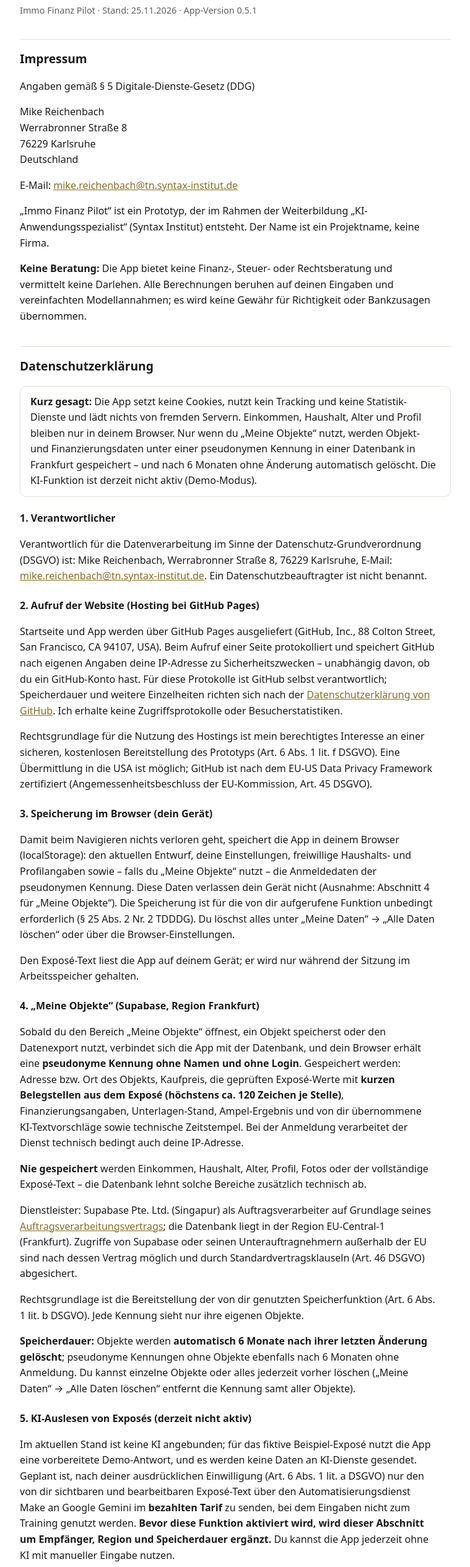
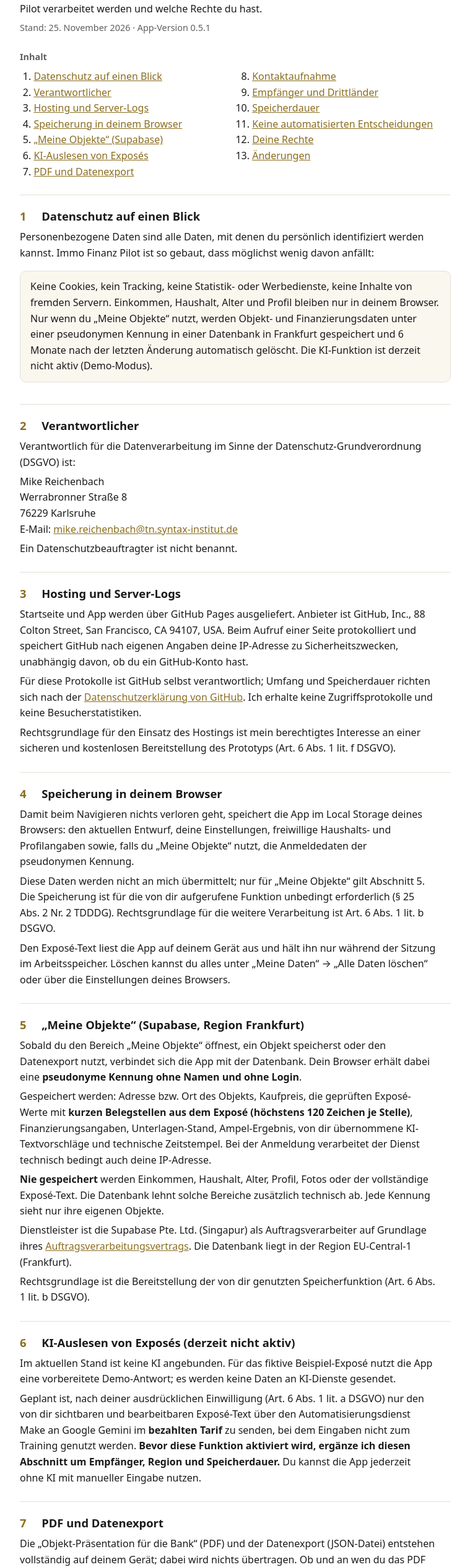
Before and after one commit to MikeSyntax/immo-finanz-pilot, a plain HTML site: page datenschutz.html in a window 1280 px wide. Shown: the part 132-2661 px from the top of the page at 62% size, without its empty margins (260-1019 px from the left). Drawn offline with Linux system fonts and the light colour scheme.

Commit message:
Changes impressum and data use

```diff
--- a/app/js/app.js
+++ b/app/js/app.js
@@ -673,7 +673,7 @@
 
   V.transparenz = function () {
     return '<h2>Über diesen Prototyp</h2><div class="karte"><p><b>Immo Finanz Pilot</b> ist ein Prototyp aus einem Abschlussprojekt der Weiterbildung „KI-Anwendungsspezialist“ (Syntax Institut). Version ' + IFP.VERSION + ".</p>" +
-      "<p><b>Anbieter / Impressum:</b><br>Mike Reichenbach<br>Werrabronner Straße 8<br>76229 Karlsruhe<br>E-Mail: <a href=\"mailto:mike.reichenbach@tn.syntax-institut.de\">mike.reichenbach@tn.syntax-institut.de</a></p><p><a href=\"../datenschutz.html\">Vollständiges Impressum und Datenschutzerklärung</a></p>" +
+      "<p><b>Anbieter / Impressum:</b><br>Mike Reichenbach<br>Werrabronner Straße 8<br>76229 Karlsruhe<br>E-Mail: <a href=\"mailto:mike.reichenbach@tn.syntax-institut.de\">mike.reichenbach@tn.syntax-institut.de</a></p><p><a href=\"../impressum.html\">Impressum</a> · <a href=\"../datenschutz.html\">Datenschutzerklärung</a></p>" +
       "<p><b>Was die App nicht ist:</b> keine Finanz-, Steuer- oder Rechtsberatung · keine Darlehensvermittlung · verkauft nichts · verdient nicht an Finanzierungen.</p></div>" +
       '<h2>Datenfluss</h2><div class="datenfluss"><div class="box"><b>1 · Dein Gerät</b><br><span class="klein">PDF wird hier in Text umgewandelt</span></div><div class="box"><b>2 · Make</b><br><span class="klein">leitet nur den Exposé-Text weiter</span></div><div class="box"><b>3 · KI-Dienst (Gemini)</b><br><span class="klein">liest Angaben aus, rechnet nie</span></div><div class="box lokal"><b>Bleibt auf dem Gerät</b><br><span class="klein">Einkommen, Haushalt, Alter, Profil, Fotos</span></div></div>' +
       '<div class="karte" style="margin-top:1rem"><h3>Speicherung</h3><ul><li>Entwurf und Einstellungen: im Browser dieses Geräts.</li><li>„Meine Objekte“: in <b>Supabase (Region EU, Frankfurt)</b> unter einer <b>pseudonymen Kennung</b> ohne Namen und ohne Login – nur Objekt- und Finanzierungsdaten mit kurzen Belegstellen aus dem Exposé (max. ca. 120 Zeichen). Jede Kennung sieht nur ihre eigenen Objekte. <b>Automatische Löschung 6 Monate nach der letzten Änderung</b>; vorher jederzeit unter „Meine Daten“.</li><li>Exposé-Text: wird von der App nicht gespeichert, nur kurze Belegstellen (siehe oben). Nach Anbindung der KI kann er kurzzeitig im Make-Ausführungsprotokoll stehen; die Frist wird vor der Live-Anbindung festgelegt und hier genannt.</li><li>KI-Dienst: geplant ist Google Gemini über Make im <b>bezahlten Tarif mit Datenschutz-Zusatz – Eingaben werden nicht zum Training genutzt</b>. Trotzdem geht nur der Exposé-Text an die KI, den du vorher sehen und kürzen kannst – nie Einkommen, Haushalt, Alter, Profil oder Fotos. Im Prototyp ist die Live-KI noch nicht angeschlossen (Demo-Modus).</li><li>Rechenregeln: Formel-Spezifikation ' + IFP.SPEZ + ' – alle Werte rechnet die App selbst.</li></ul><p><a href="#daten">Daten exportieren oder löschen</a> · <a href="../datenschutz.html">Datenschutzerklärung</a></p></div>' +
--- a/datenschutz.html
+++ b/datenschutz.html
@@ -3,81 +3,141 @@
 <head>
 <meta charset="utf-8">
 <meta name="viewport" content="width=device-width, initial-scale=1">
-<title>Impressum &amp; Datenschutz – Immo Finanz Pilot</title>
+<title>Datenschutzerklärung – Immo Finanz Pilot</title>
 <meta name="robots" content="noindex">
 <link rel="icon" type="image/png" sizes="32x32" href="assets/favicon-32.png">
 <style>
-  :root{--bg:#FFFFFF;--text:#1A1A1A;--gold:#A8841F;--gold-text:#8A6D1F;--muted:#5F5F5F;--linie:#E4E0D6}
-  @media (prefers-color-scheme: dark){:root{--bg:#141416;--text:#F2F2F2;--gold-text:#E0C36A;--muted:#BDBDBD;--linie:#3A3A3E}}
+  :root{--bg:#FFFFFF;--text:#1A1A1A;--gold-text:#8A6D1F;--muted:#5F5F5F;--linie:#E4E0D6;--flaeche:#FAF7EF}
+  @media (prefers-color-scheme: dark){:root{--bg:#141416;--text:#F2F2F2;--gold-text:#E0C36A;--muted:#BDBDBD;--linie:#3A3A3E;--flaeche:#1E1E21}}
   *{box-sizing:border-box}
   body{margin:0;background:var(--bg);color:var(--text);font-family:system-ui,-apple-system,"Segoe UI",Roboto,sans-serif;line-height:1.6}
   main{max-width:46rem;margin:0 auto;padding:32px 20px 64px}
-  h1{font-size:1.6rem;margin:0 0 .25rem}
-  h2{font-size:1.2rem;margin:2.2rem 0 .5rem;padding-top:1rem;border-top:1px solid var(--linie)}
-  h3{font-size:1rem;margin:1.4rem 0 .3rem}
+  .ueber{font-size:.8rem;letter-spacing:.08em;text-transform:uppercase;color:var(--gold-text);font-weight:700;margin:0}
+  h1{font-size:1.8rem;margin:.2rem 0 .4rem}
+  h2{font-size:1.15rem;margin:0 0 .4rem;display:flex;gap:.6rem;align-items:baseline}
+  h2 .nr{color:var(--gold-text);font-variant-numeric:tabular-nums;min-width:1.6rem}
+  section{padding:1.2rem 0;border-top:1px solid var(--linie)}
   p,li{max-width:42rem}
+  p{margin:.35rem 0}
   a{color:var(--gold-text)}
   a:focus-visible{outline:3px solid var(--text);outline-offset:2px}
   .klein{font-size:.9rem;color:var(--muted)}
-  .kasten{border:1px solid var(--linie);border-radius:10px;padding:12px 16px;margin:1rem 0}
-  nav.oben{margin-bottom:1.5rem}
-  table{border-collapse:collapse;width:100%;font-size:.95rem}
-  th,td{border:1px solid var(--linie);padding:6px 8px;text-align:left;vertical-align:top}
+  .kasten{background:var(--flaeche);border:1px solid var(--linie);border-radius:10px;padding:12px 16px;margin:1rem 0}
+  ol.inhalt{columns:2;column-gap:2rem;padding-left:1.4rem;margin:.5rem 0}
+  @media (max-width:560px){ol.inhalt{columns:1}}
+  nav{margin:1.5rem 0}
+  nav.unten a{margin-right:1rem}
 </style>
 </head>
 <body>
 <main>
-<nav class="oben" aria-label="Zurück"><a href="./">← Startseite</a> · <a href="app/">Zum Prototyp</a></nav>
-<h1>Impressum &amp; Datenschutzerklärung</h1>
-<p class="klein">Immo Finanz Pilot · Stand: 25.11.2026 · App-Version 0.5.1</p>
+<p class="ueber">Immo Finanz Pilot · Datenschutz und Transparenz</p>
+<h1>Datenschutzerklärung</h1>
+<p>Hier erfährst du, welche personenbezogenen Daten bei der Nutzung von Immo Finanz Pilot verarbeitet werden und welche Rechte du hast.</p>
+<p class="klein">Stand: 25. November 2026 · App-Version 0.5.1</p>
 
-<h2 id="impressum">Impressum</h2>
-<p>Angaben gemäß § 5 Digitale-Dienste-Gesetz (DDG)</p>
-<p>Mike Reichenbach<br>Werrabronner Straße 8<br>76229 Karlsruhe<br>Deutschland</p>
-<p>E-Mail: <a href="mailto:mike.reichenbach@tn.syntax-institut.de">mike.reichenbach@tn.syntax-institut.de</a></p>
-<p>„Immo Finanz Pilot“ ist ein Prototyp, der im Rahmen der Weiterbildung „KI-Anwendungsspezialist“ (Syntax Institut) entsteht. Der Name ist ein Projektname, keine Firma.</p>
-<p><b>Keine Beratung:</b> Die App bietet keine Finanz-, Steuer- oder Rechtsberatung und vermittelt keine Darlehen. Alle Berechnungen beruhen auf deinen Eingaben und vereinfachten Modellannahmen; es wird keine Gewähr für Richtigkeit oder Bankzusagen übernommen.</p>
+<nav aria-label="Inhaltsverzeichnis">
+<p class="klein" style="margin-bottom:0"><b>Inhalt</b></p>
+<ol class="inhalt">
+  <li><a href="#ueberblick">Datenschutz auf einen Blick</a></li>
+  <li><a href="#verantwortlicher">Verantwortlicher</a></li>
+  <li><a href="#hosting">Hosting und Server-Logs</a></li>
+  <li><a href="#browser">Speicherung in deinem Browser</a></li>
+  <li><a href="#objekte">„Meine Objekte“ (Supabase)</a></li>
+  <li><a href="#ki">KI-Auslesen von Exposés</a></li>
+  <li><a href="#pdf">PDF und Datenexport</a></li>
+  <li><a href="#kontakt">Kontaktaufnahme</a></li>
+  <li><a href="#empfaenger">Empfänger und Drittländer</a></li>
+  <li><a href="#speicherdauer">Speicherdauer</a></li>
+  <li><a href="#entscheidungen">Keine automatisierten Entscheidungen</a></li>
+  <li><a href="#rechte">Deine Rechte</a></li>
+  <li><a href="#aenderungen">Änderungen</a></li>
+</ol>
+</nav>
 
-<h2 id="datenschutz">Datenschutzerklärung</h2>
-<div class="kasten"><b>Kurz gesagt:</b> Die App setzt keine Cookies, nutzt kein Tracking und keine Statistik-Dienste und lädt nichts von fremden Servern. Einkommen, Haushalt, Alter und Profil bleiben nur in deinem Browser. Nur wenn du „Meine Objekte“ nutzt, werden Objekt- und Finanzierungsdaten unter einer pseudonymen Kennung in einer Datenbank in Frankfurt gespeichert – und nach 6 Monaten ohne Änderung automatisch gelöscht. Die KI-Funktion ist derzeit nicht aktiv (Demo-Modus).</div>
+<section id="ueberblick">
+<h2><span class="nr">1</span>Datenschutz auf einen Blick</h2>
+<p>Personenbezogene Daten sind alle Daten, mit denen du persönlich identifiziert werden kannst. Immo Finanz Pilot ist so gebaut, dass möglichst wenig davon anfällt:</p>
+<div class="kasten">Keine Cookies, kein Tracking, keine Statistik- oder Werbedienste, keine Inhalte von fremden Servern. Einkommen, Haushalt, Alter und Profil bleiben nur in deinem Browser. Nur wenn du „Meine Objekte“ nutzt, werden Objekt- und Finanzierungsdaten unter einer pseudonymen Kennung in einer Datenbank in Frankfurt gespeichert und 6 Monate nach der letzten Änderung automatisch gelöscht. Die KI-Funktion ist derzeit nicht aktiv (Demo-Modus).</div>
+</section>
 
-<h3>1. Verantwortlicher</h3>
-<p>Verantwortlich für die Datenverarbeitung im Sinne der Datenschutz-Grundverordnung (DSGVO) ist: Mike Reichenbach, Werrabronner Straße 8, 76229 Karlsruhe, E-Mail: <a href="mailto:mike.reichenbach@tn.syntax-institut.de">mike.reichenbach@tn.syntax-institut.de</a>. Ein Datenschutzbeauftragter ist nicht benannt.</p>
+<section id="verantwortlicher">
+<h2><span class="nr">2</span>Verantwortlicher</h2>
+<p>Verantwortlich für die Datenverarbeitung im Sinne der Datenschutz-Grundverordnung (DSGVO) ist:</p>
+<p>Mike Reichenbach<br>Werrabronner Straße 8<br>76229 Karlsruhe<br>E-Mail: <a href="mailto:mike.reichenbach@tn.syntax-institut.de">mike.reichenbach@tn.syntax-institut.de</a></p>
+<p>Ein Datenschutzbeauftragter ist nicht benannt.</p>
+</section>
 
-<h3>2. Aufruf der Website (Hosting bei GitHub Pages)</h3>
-<p>Startseite und App werden über GitHub Pages ausgeliefert (GitHub, Inc., 88 Colton Street, San Francisco, CA 94107, USA). Beim Aufruf einer Seite protokolliert und speichert GitHub nach eigenen Angaben deine IP-Adresse zu Sicherheitszwecken – unabhängig davon, ob du ein GitHub-Konto hast. Für diese Protokolle ist GitHub selbst verantwortlich; Speicherdauer und weitere Einzelheiten richten sich nach der <a href="https://docs.github.com/de/site-policy/privacy-policies/github-general-privacy-statement">Datenschutzerklärung von GitHub</a>. Ich erhalte keine Zugriffsprotokolle oder Besucherstatistiken.</p>
-<p>Rechtsgrundlage für die Nutzung des Hostings ist mein berechtigtes Interesse an einer sicheren, kostenlosen Bereitstellung des Prototyps (Art. 6 Abs. 1 lit. f DSGVO). Eine Übermittlung in die USA ist möglich; GitHub ist nach dem EU-US Data Privacy Framework zertifiziert (Angemessenheitsbeschluss der EU-Kommission, Art. 45 DSGVO).</p>
+<section id="hosting">
+<h2><span class="nr">3</span>Hosting und Server-Logs</h2>
+<p>Startseite und App werden über GitHub Pages ausgeliefert. Anbieter ist GitHub, Inc., 88 Colton Street, San Francisco, CA 94107, USA. Beim Aufruf einer Seite protokolliert und speichert GitHub nach eigenen Angaben deine IP-Adresse zu Sicherheitszwecken, unabhängig davon, ob du ein GitHub-Konto hast.</p>
+<p>Für diese Protokolle ist GitHub selbst verantwortlich; Umfang und Speicherdauer richten sich nach der <a href="https://docs.github.com/de/site-policy/privacy-policies/github-general-privacy-statement">Datenschutzerklärung von GitHub</a>. Ich erhalte keine Zugriffsprotokolle und keine Besucherstatistiken.</p>
+<p>Rechtsgrundlage für den Einsatz des Hostings ist mein berechtigtes Interesse an einer sicheren und kostenlosen Bereitstellung des Prototyps (Art. 6 Abs. 1 lit. f DSGVO).</p>
+</section>
 
-<h3>3. Speicherung im Browser (dein Gerät)</h3>
-<p>Damit beim Navigieren nichts verloren geht, speichert die App in deinem Browser (localStorage): den aktuellen Entwurf, deine Einstellungen, freiwillige Haushalts- und Profilangaben sowie – falls du „Meine Objekte“ nutzt – die Anmeldedaten der pseudonymen Kennung. Diese Daten verlassen dein Gerät nicht (Ausnahme: Abschnitt 4 für „Meine Objekte“). Die Speicherung ist für die von dir aufgerufene Funktion unbedingt erforderlich (§ 25 Abs. 2 Nr. 2 TDDDG). Du löschst alles unter „Meine Daten“ → „Alle Daten löschen“ oder über die Browser-Einstellungen.</p>
-<p>Den Exposé-Text liest die App auf deinem Gerät; er wird nur während der Sitzung im Arbeitsspeicher gehalten.</p>
+<section id="browser">
+<h2><span class="nr">4</span>Speicherung in deinem Browser</h2>
+<p>Damit beim Navigieren nichts verloren geht, speichert die App im Local Storage deines Browsers: den aktuellen Entwurf, deine Einstellungen, freiwillige Haushalts- und Profilangaben sowie, falls du „Meine Objekte“ nutzt, die Anmeldedaten der pseudonymen Kennung.</p>
+<p>Diese Daten werden nicht an mich übermittelt; nur für „Meine Objekte“ gilt Abschnitt 5. Die Speicherung ist für die von dir aufgerufene Funktion unbedingt erforderlich (§ 25 Abs. 2 Nr. 2 TDDDG). Rechtsgrundlage für die weitere Verarbeitung ist Art. 6 Abs. 1 lit. b DSGVO.</p>
+<p>Den Exposé-Text liest die App auf deinem Gerät aus und hält ihn nur während der Sitzung im Arbeitsspeicher. Löschen kannst du alles unter „Meine Daten“ → „Alle Daten löschen“ oder über die Einstellungen deines Browsers.</p>
+</section>
 
-<h3>4. „Meine Objekte“ (Supabase, Region Frankfurt)</h3>
-<p>Sobald du den Bereich „Meine Objekte“ öffnest, ein Objekt speicherst oder den Datenexport nutzt, verbindet sich die App mit der Datenbank, und dein Browser erhält eine <b>pseudonyme Kennung ohne Namen und ohne Login</b>. Gespeichert werden: Adresse bzw. Ort des Objekts, Kaufpreis, die geprüften Exposé-Werte mit <b>kurzen Belegstellen aus dem Exposé (höchstens ca. 120 Zeichen je Stelle)</b>, Finanzierungsangaben, Unterlagen-Stand, Ampel-Ergebnis und von dir übernommene KI-Textvorschläge sowie technische Zeitstempel. Bei der Anmeldung verarbeitet der Dienst technisch bedingt auch deine IP-Adresse.</p>
-<p><b>Nie gespeichert</b> werden Einkommen, Haushalt, Alter, Profil, Fotos oder der vollständige Exposé-Text – die Datenbank lehnt solche Bereiche zusätzlich technisch ab.</p>
-<p>Dienstleister: Supabase Pte. Ltd. (Singapur) als Auftragsverarbeiter auf Grundlage seines <a href="https://supabase.com/legal/dpa">Auftragsverarbeitungsvertrags</a>; die Datenbank liegt in der Region EU-Central-1 (Frankfurt). Zugriffe von Supabase oder seinen Unterauftragnehmern außerhalb der EU sind nach dessen Vertrag möglich und durch Standardvertragsklauseln (Art. 46 DSGVO) abgesichert.</p>
-<p>Rechtsgrundlage ist die Bereitstellung der von dir genutzten Speicherfunktion (Art. 6 Abs. 1 lit. b DSGVO). Jede Kennung sieht nur ihre eigenen Objekte.</p>
-<p><b>Speicherdauer:</b> Objekte werden <b>automatisch 6 Monate nach ihrer letzten Änderung gelöscht</b>; pseudonyme Kennungen ohne Objekte ebenfalls nach 6 Monaten ohne Anmeldung. Du kannst einzelne Objekte oder alles jederzeit vorher löschen („Meine Daten“ → „Alle Daten löschen“ entfernt die Kennung samt aller Objekte).</p>
+<section id="objekte">
+<h2><span class="nr">5</span>„Meine Objekte“ (Supabase, Region Frankfurt)</h2>
+<p>Sobald du den Bereich „Meine Objekte“ öffnest, ein Objekt speicherst oder den Datenexport nutzt, verbindet sich die App mit der Datenbank. Dein Browser erhält dabei eine <b>pseudonyme Kennung ohne Namen und ohne Login</b>.</p>
+<p>Gespeichert werden: Adresse bzw. Ort des Objekts, Kaufpreis, die geprüften Exposé-Werte mit <b>kurzen Belegstellen aus dem Exposé (höchstens 120 Zeichen je Stelle)</b>, Finanzierungsangaben, Unterlagen-Stand, Ampel-Ergebnis, von dir übernommene KI-Textvorschläge und technische Zeitstempel. Bei der Anmeldung verarbeitet der Dienst technisch bedingt auch deine IP-Adresse.</p>
+<p><b>Nie gespeichert</b> werden Einkommen, Haushalt, Alter, Profil, Fotos oder der vollständige Exposé-Text. Die Datenbank lehnt solche Bereiche zusätzlich technisch ab. Jede Kennung sieht nur ihre eigenen Objekte.</p>
+<p>Dienstleister ist die Supabase Pte. Ltd. (Singapur) als Auftragsverarbeiter auf Grundlage ihres <a href="https://supabase.com/legal/dpa">Auftragsverarbeitungsvertrags</a>. Die Datenbank liegt in der Region EU-Central-1 (Frankfurt).</p>
+<p>Rechtsgrundlage ist die Bereitstellung der von dir genutzten Speicherfunktion (Art. 6 Abs. 1 lit. b DSGVO).</p>
+</section>
 
-<h3>5. KI-Auslesen von Exposés (derzeit nicht aktiv)</h3>
-<p>Im aktuellen Stand ist keine KI angebunden; für das fiktive Beispiel-Exposé nutzt die App eine vorbereitete Demo-Antwort, und es werden keine Daten an KI-Dienste gesendet. Geplant ist, nach deiner ausdrücklichen Einwilligung (Art. 6 Abs. 1 lit. a DSGVO) nur den von dir sichtbaren und bearbeitbaren Exposé-Text über den Automatisierungsdienst Make an Google Gemini im <b>bezahlten Tarif</b> zu senden, bei dem Eingaben nicht zum Training genutzt werden. <b>Bevor diese Funktion aktiviert wird, wird dieser Abschnitt um Empfänger, Region und Speicherdauer ergänzt.</b> Du kannst die App jederzeit ohne KI mit manueller Eingabe nutzen.</p>
+<section id="ki">
+<h2><span class="nr">6</span>KI-Auslesen von Exposés (derzeit nicht aktiv)</h2>
+<p>Im aktuellen Stand ist keine KI angebunden. Für das fiktive Beispiel-Exposé nutzt die App eine vorbereitete Demo-Antwort; es werden keine Daten an KI-Dienste gesendet.</p>
+<p>Geplant ist, nach deiner ausdrücklichen Einwilligung (Art. 6 Abs. 1 lit. a DSGVO) nur den von dir sichtbaren und bearbeitbaren Exposé-Text über den Automatisierungsdienst Make an Google Gemini im <b>bezahlten Tarif</b> zu senden, bei dem Eingaben nicht zum Training genutzt werden. <b>Bevor diese Funktion aktiviert wird, ergänze ich diesen Abschnitt um Empfänger, Region und Speicherdauer.</b> Du kannst die App jederzeit ohne KI mit manueller Eingabe nutzen.</p>
+</section>
 
-<h3>6. PDF und Datenexport</h3>
-<p>Die „Objekt-Präsentation für die Bank“ (PDF) und der Datenexport (JSON-Datei) werden vollständig auf deinem Gerät erstellt; dabei wird nichts übertragen. Ob und an wen du das PDF weitergibst, entscheidest du selbst.</p>
+<section id="pdf">
+<h2><span class="nr">7</span>PDF und Datenexport</h2>
+<p>Die „Objekt-Präsentation für die Bank“ (PDF) und der Datenexport (JSON-Datei) entstehen vollständig auf deinem Gerät; dabei wird nichts übertragen. Ob und an wen du das PDF weitergibst, entscheidest du selbst.</p>
+</section>
 
-<h3>7. Kontakt per E-Mail</h3>
-<p>Wenn du mir schreibst, verarbeite ich deine Angaben nur zur Bearbeitung deiner Anfrage (Art. 6 Abs. 1 lit. f DSGVO) und lösche sie, wenn sie dafür nicht mehr nötig sind.</p>
+<section id="kontakt">
+<h2><span class="nr">8</span>Kontaktaufnahme</h2>
+<p>Wenn du mir per E-Mail schreibst, verarbeite ich deine Angaben zur Bearbeitung deiner Anfrage und für mögliche Anschlussfragen. Rechtsgrundlage ist mein berechtigtes Interesse an einer effizienten Kommunikation (Art. 6 Abs. 1 lit. f DSGVO). Ich lösche deine Anfrage, wenn sie abschließend bearbeitet ist und keine gesetzlichen Aufbewahrungspflichten entgegenstehen.</p>
+</section>
 
-<h3>8. Keine automatisierten Entscheidungen</h3>
-<p>Die App trifft keine Entscheidungen mit rechtlicher Wirkung über dich (Art. 22 DSGVO). Ampeln und Kennzahlen sind Orientierung für deine eigene Prüfung; die KI rechnet nie und bewertet nicht deine Kreditwürdigkeit.</p>
+<section id="empfaenger">
+<h2><span class="nr">9</span>Empfänger und Drittländer</h2>
+<p>Empfänger sind nur die genannten Dienstleister: GitHub (Hosting, Abschnitt 3) und Supabase (Datenbank, Abschnitt 5). Daten werden weder verkauft noch für Werbung genutzt.</p>
+<p>Eine Übermittlung in Staaten außerhalb der EU ist möglich: GitHub ist nach dem EU-US Data Privacy Framework zertifiziert (Angemessenheitsbeschluss, Art. 45 DSGVO). Für Zugriffe von Supabase oder seinen Unterauftragnehmern außerhalb der EU gelten die Standardvertragsklauseln des Auftragsverarbeitungsvertrags (Art. 46 DSGVO).</p>
+</section>
 
-<h3>9. Deine Rechte</h3>
-<p>Du hast das Recht auf Auskunft (Art. 15), Berichtigung (Art. 16), Löschung (Art. 17), Einschränkung der Verarbeitung (Art. 18), Datenübertragbarkeit (Art. 20) und Widerspruch gegen Verarbeitungen auf Grundlage berechtigter Interessen (Art. 21 DSGVO). Eine Einwilligung kannst du jederzeit mit Wirkung für die Zukunft widerrufen (Art. 7 Abs. 3 DSGVO), in der App unter „Meine Daten“. Für Anfragen genügt eine E-Mail an die oben genannte Adresse. Bitte beachte: Da „Meine Objekte“ ohne Namen gespeichert wird, kann ich Daten nur zuordnen, wenn du die Kennung nennst (sichtbar über den Datenexport).</p>
+<section id="speicherdauer">
+<h2><span class="nr">10</span>Speicherdauer</h2>
+<p>Ich speichere personenbezogene Daten nur so lange, wie es für den jeweiligen Zweck erforderlich ist.</p>
+<p><b>„Meine Objekte“</b> werden automatisch <b>6 Monate nach ihrer letzten Änderung</b> gelöscht; pseudonyme Kennungen ohne Objekte 6 Monate nach der letzten Anmeldung. Du kannst einzelne Objekte oder alles jederzeit vorher löschen. <b>Daten im Browser</b> bleiben, bis du sie löschst. <b>E-Mail-Anfragen</b> lösche ich nach abschließender Bearbeitung.</p>
+</section>
+
+<section id="entscheidungen">
+<h2><span class="nr">11</span>Keine automatisierten Entscheidungen</h2>
+<p>Die App trifft keine Entscheidungen mit rechtlicher oder ähnlich erheblicher Wirkung über dich (Art. 22 DSGVO). Ampeln und Kennzahlen sind Orientierung für deine eigene Prüfung; die KI rechnet nie und bewertet nicht deine Kreditwürdigkeit.</p>
+</section>
+
+<section id="rechte">
+<h2><span class="nr">12</span>Deine Rechte</h2>
+<p>Du hast das Recht auf Auskunft (Art. 15), Berichtigung (Art. 16), Löschung (Art. 17), Einschränkung der Verarbeitung (Art. 18), Datenübertragbarkeit (Art. 20) und Widerspruch gegen Verarbeitungen auf Grundlage berechtigter Interessen (Art. 21 DSGVO). Eine erteilte Einwilligung kannst du jederzeit mit Wirkung für die Zukunft widerrufen (Art. 7 Abs. 3 DSGVO), in der App unter „Meine Daten“.</p>
+<p>Für Anfragen genügt eine E-Mail an die oben genannte Adresse. Da „Meine Objekte“ ohne Namen gespeichert wird, kann ich Daten nur zuordnen, wenn du die Kennung nennst (sichtbar im Datenexport).</p>
 <p>Du hast außerdem das Recht, dich bei einer Datenschutz-Aufsichtsbehörde zu beschweren (Art. 77 DSGVO), zum Beispiel beim <a href="https://www.baden-wuerttemberg.datenschutz.de/beschwerde/">Landesbeauftragten für den Datenschutz und die Informationsfreiheit Baden-Württemberg</a>, Postfach 10 29 32, 70025 Stuttgart.</p>
+</section>
 
-<h3>10. Änderungen</h3>
-<p>Diese Erklärung wird angepasst, sobald sich Funktionen oder Dienstleister ändern – insbesondere vor Aktivierung der KI-Funktion. Es gilt die jeweils hier veröffentlichte Fassung.</p>
-<p class="klein">Stand: 25.11.2026</p>
+<section id="aenderungen">
+<h2><span class="nr">13</span>Änderungen</h2>
+<p>Ich passe diese Erklärung an, sobald sich Funktionen oder Dienstleister ändern, insbesondere vor Aktivierung der KI-Funktion. Es gilt die jeweils hier veröffentlichte Fassung.</p>
+</section>
+
+<p class="klein">Stand dieser Datenschutzerklärung: 25. November 2026</p>
+<nav class="unten" aria-label="Weitere Seiten"><a href="impressum.html">Impressum</a><a href="app/">Zum Prototyp</a><a href="./">Startseite</a></nav>
 </main>
 </body>
 </html>
```
Also changed, not shown: app/index.html (+1 -1 lines), impressum.html (added, +86 -0 lines), index.html (+1 -1 lines).
